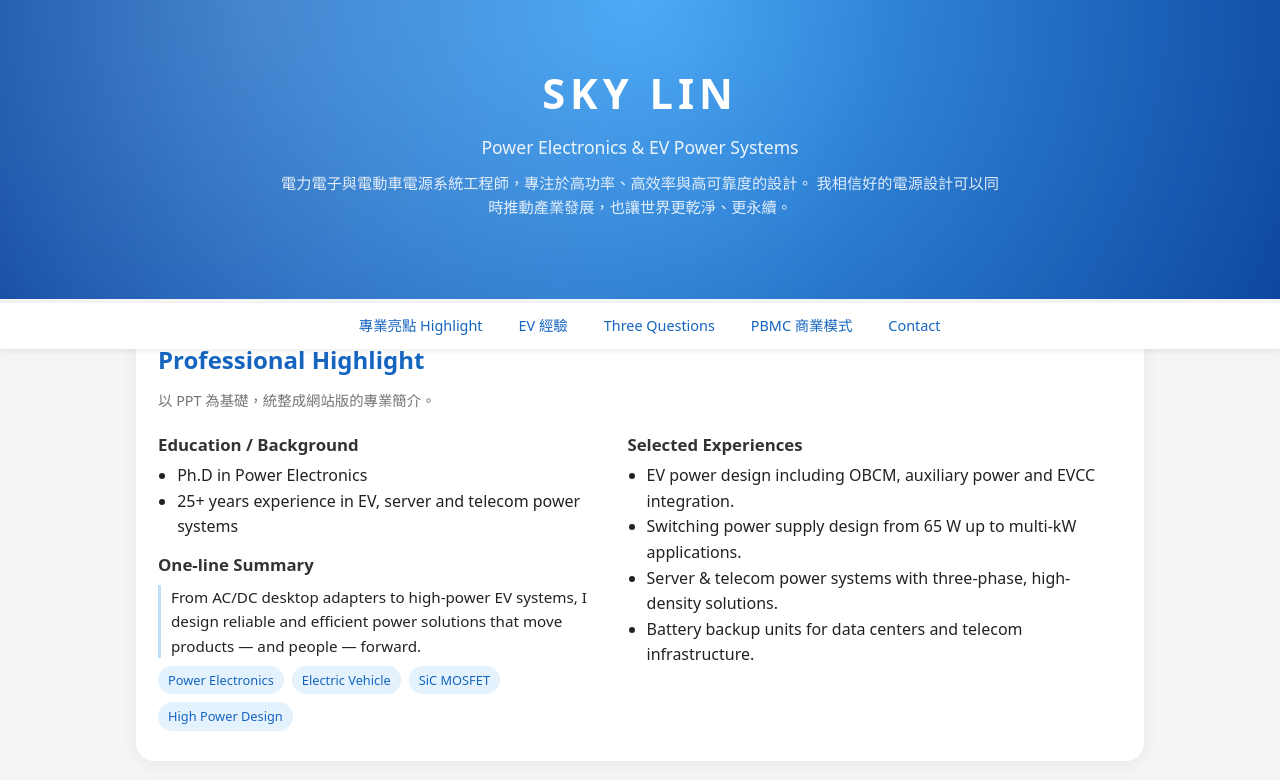
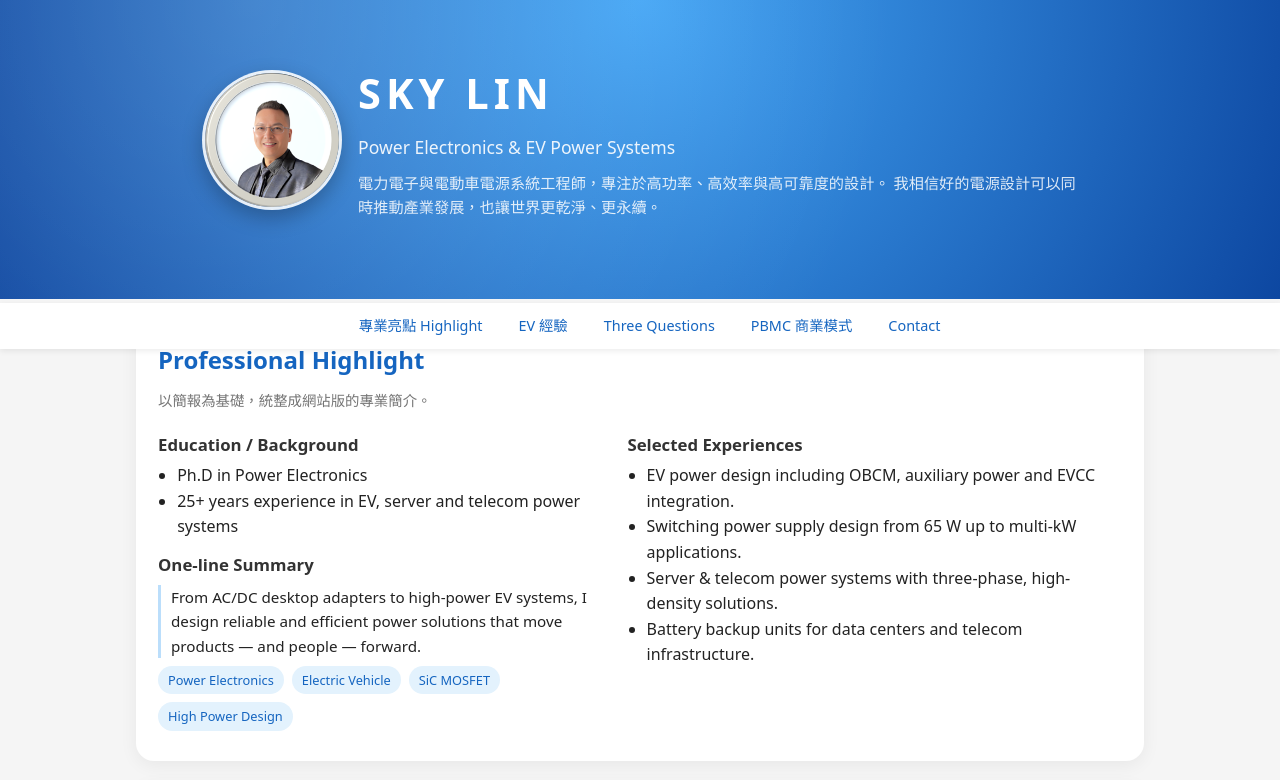
Before and after one commit to chi77770609/sky, a plain HTML site: page index.html in a window 1280 px wide. Shown: the top 780 px of the page. Drawn offline with Linux system fonts and the light colour scheme.

Commit message:
Revamp header with avatar and new layout styles
Refactor header section to include avatar and improve layout.

```diff
--- a/index.html
+++ b/index.html
@@ -19,7 +19,7 @@
       scroll-behavior: smooth;
     }
 
-    /* 頂部區域：名字＋一句話 */
+    /* 頂部區域：名字＋大頭照 */
     header {
       background: radial-gradient(circle at top, #42a5f5, #0d47a1);
       color: white;
@@ -37,25 +37,52 @@
       pointer-events: none;
     }
 
-    header h1 {
+    .hero-inner {
+      position: relative;
+      max-width: 900px;
+      margin: 0 auto;
+      display: flex;
+      flex-direction: column;
+      align-items: center;
+      gap: 16px;
+      z-index: 1;
+    }
+
+    .hero-avatar {
+      width: 140px;
+      height: 140px;
+      border-radius: 50%;
+      overflow: hidden;
+      border: 3px solid rgba(255,255,255,0.85);
+      box-shadow: 0 8px 20px rgba(0,0,0,0.25);
+      background-color: rgba(255,255,255,0.2);
+    }
+
+    .hero-avatar img {
+      width: 100%;
+      height: 100%;
+      object-fit: cover;
+      display: block;
+    }
+
+    .hero-text h1 {
       font-size: 2.6rem;
       margin-bottom: 6px;
       letter-spacing: 0.12em;
       text-transform: uppercase;
     }
 
-    header h2 {
+    .hero-text h2 {
       font-size: 1.1rem;
       font-weight: 400;
       opacity: 0.9;
       margin-bottom: 10px;
     }
 
-    header p {
+    .hero-text p {
       font-size: 0.95rem;
       opacity: 0.85;
       max-width: 720px;
-      margin: 0 auto;
     }
 
     /* 導覽列 */
@@ -170,7 +197,7 @@
       border: 1px solid #e3f2fd;
       padding: 12px 14px;
       background: #fafafa;
-      display: none; /* JS 會控制顯示哪一張 */
+      display: none; /* JS 控制顯示哪一張 */
     }
 
     .q-card-title {
@@ -300,10 +327,22 @@
       padding: 20px 10px 30px;
     }
 
+    @media (min-width: 768px) {
+      .hero-inner {
+        flex-direction: row;
+        text-align: left;
+        justify-content: center;
+        align-items: center;
+      }
+      .hero-text p {
+        margin: 0;
+      }
+    }
+
     @media (max-width: 720px) {
       header { padding: 40px 16px 60px; }
-      header h1 { font-size: 2.2rem; }
-      header h2 { font-size: 1rem; }
+      .hero-text h1 { font-size: 2.2rem; }
+      .hero-text h2 { font-size: 1rem; }
       .two-col { grid-template-columns: 1fr; }
       .pbmc-layout { grid-template-columns: 1fr; }
       main { margin-top: -20px; }
@@ -311,17 +350,23 @@
   </style>
 </head>
 <body>
-  <!-- HERO：以 PPT 為主題，但文案可以稍微不一樣 -->
+  <!-- HERO：大頭照 + 介紹 -->
   <header id="top">
-    <!-- ★ 把這裡改成你的名字（現在先寫 Sky Lin） -->
+    <div class="hero-inner">
+      <!-- 你的大頭照：檔名 sky.png 要放在同一個 repo 根目錄 -->
+      <div class="hero-avatar">
+        <img src="sky.png" alt="Sky Lin Portrait" />
+      </div>
+
+      <div class="hero-text">
         <h1>SKY LIN</h1>
-    <!-- ★ 一句你的定位，可改成你自己的 -->
         <h2>Power Electronics & EV Power Systems</h2>
-    <!-- ★ 簡短 summary，可以參考 PPT 但寫得更像網站介紹 -->
         <p>
           電力電子與電動車電源系統工程師，專注於高功率、高效率與高可靠度的設計。
           我相信好的電源設計可以同時推動產業發展，也讓世界更乾淨、更永續。
         </p>
+      </div>
+    </div>
   </header>
 
   <!-- 導覽列 -->
@@ -336,23 +381,21 @@
   </nav>
 
   <main>
-    <!-- 專業亮點：參考 PPT，但做成兩欄排版 -->
+    <!-- 專業亮點 -->
     <section id="highlight" class="card">
       <h2>Professional Highlight</h2>
-      <p class="section-subtitle">以 PPT 為基礎，統整成網站版的專業簡介。</p>
+      <p class="section-subtitle">以簡報為基礎，統整成網站版的專業簡介。</p>
 
       <div class="two-col">
         <div>
           <h3>Education / Background</h3>
           <ul>
-            <!-- ★ 這裡依照你 PPT 的學歷改寫 -->
             <li>Ph.D in Power Electronics</li>
             <li>25+ years experience in EV, server and telecom power systems</li>
           </ul>
 
           <h3>One-line Summary</h3>
           <div class="quote">
-            <!-- ★ 這句用自己的話寫，不要跟 PPT 完全一樣 -->
             From AC/DC desktop adapters to high-power EV systems, I design
             reliable and efficient power solutions that move products — and
             people — forward.
@@ -369,7 +412,6 @@
         <div>
           <h3>Selected Experiences</h3>
           <ul>
-            <!-- ★ 下面每一條可以從 PPT Slide 2 拿重點，稍微重寫 -->
             <li>EV power design including OBCM, auxiliary power and EVCC integration.</li>
             <li>Switching power supply design from 65 W up to multi-kW applications.</li>
             <li>Server & telecom power systems with three-phase, high-density solutions.</li>
@@ -379,7 +421,7 @@
       </div>
     </section>
 
-    <!-- EV 經驗：把 PPT 那張變成網站解說 -->
+    <!-- EV 經驗 -->
     <section id="ev" class="card">
       <h2>EV Power System Experience</h2>
       <p class="section-subtitle">從電池、充電器到 traction inverter 的完整系統視角。</p>
@@ -388,7 +430,6 @@
         <div>
           <h3>Why EV Matters</h3>
           <ul>
-            <!-- ★ 可以參考 PPT 的「Benefits of EV」重寫 -->
             <li>Higher energy efficiency compared to traditional ICE vehicles.</li>
             <li>Lower local emissions and quieter, smoother driving.</li>
             <li>Better integration with renewable energy and smart grid.</li>
@@ -405,7 +446,6 @@
         <div>
           <h3>Key Components I Work With</h3>
           <ul>
-            <!-- ★ 這四個就是你 PPT 上那幾個 block，文字可以改寫 -->
             <li><strong>HVDC Battery</strong> – energy source for traction and auxiliary loads.</li>
             <li><strong>On-Board Charger (OBCM)</strong> – AC to DC conversion and battery charging control.</li>
             <li><strong>Traction Inverter</strong> – DC to AC conversion for the motor, including regenerative braking.</li>
@@ -415,20 +455,19 @@
       </div>
     </section>
 
-    <!-- Three Questions：做成可以切換的卡片，增加互動感 -->
+    <!-- Three Questions -->
     <section id="q" class="card">
       <h2>The Three Questions</h2>
       <p class="section-subtitle">用三個問題，整理我在工作與人生中的核心動力。</p>
 
       <div class="q-wrapper">
-        <!-- Q1 卡片 -->
+        <!-- Q1 -->
         <div class="q-card" data-index="0">
           <div class="q-card-title">
             1. 什麼時候你感到最有成就感？<br />
             <span style="font-size:0.8rem;color:#777;">When do you feel most energized and fulfilled?</span>
           </div>
           <div class="q-card-body">
-            <!-- ★ 這裡把 PPT 裡的 Q1 Answer 改寫放進來 -->
             When I work with my team to solve a tough power design problem and
             finally see the hardware pass every test, I feel truly fulfilled.
             Long nights in the lab, endless debugging, and then that moment
@@ -436,14 +475,13 @@
           </div>
         </div>
 
-        <!-- Q2 卡片 -->
+        <!-- Q2 -->
         <div class="q-card" data-index="1">
           <div class="q-card-title">
             2. 你最欣賞的榜樣是誰？為什麼？<br />
             <span style="font-size:0.8rem;color:#777;">Who is your role model and why?</span>
           </div>
           <div class="q-card-body">
-            <!-- ★ 這裡放 PPT Q2 的角色（例如 T.C. Cheng），但文字可以換句話說 -->
             I look up to T. C. Cheng from Delta Electronics. He shows how deep
             technical expertise and a long-term vision for sustainability can
             coexist. His leadership proves that power electronics can drive
@@ -451,14 +489,13 @@
           </div>
         </div>
 
-        <!-- Q3 卡片 -->
+        <!-- Q3 -->
         <div class="q-card" data-index="2">
           <div class="q-card-title">
             3. 你希望別人怎麼記得你？<br />
             <span style="font-size:0.8rem;color:#777;">How would you like to be remembered?</span>
           </div>
           <div class="q-card-body">
-            <!-- ★ 這裡放 PPT Q3 Answer 的精神，改寫成網站版 -->
             I hope people remember me as someone who is reliable, curious and
             kind — an engineer who cares not only about numbers, but also about
             people and the planet. Someone who quietly pushes projects forward
@@ -477,7 +514,7 @@
       </div>
     </section>
 
-    <!-- PBMC：用點選格子 → 右邊顯示說明，增加互動 -->
+    <!-- PBMC -->
     <section id="pbmc" class="card">
       <h2>Personal Business Model Canvas (PBMC)</h2>
       <p class="section-subtitle">
@@ -486,7 +523,6 @@
 
       <div class="pbmc-layout">
         <div class="pbmc-grid">
-          <!-- ★ 每個格子請依照你 PPT PBMC 的內容改寫 data-detail -->
           <div
             class="pbmc-item active"
             data-title="Key Partners｜關鍵夥伴"
@@ -579,14 +615,11 @@
       </div>
     </section>
 
-    <!-- Contact：作業需要的話可以放 Email 等 -->
+    <!-- Contact：只留 Email -->
     <section id="contact" class="card">
       <h2>Contact</h2>
       <ul class="contact-list">
-        <!-- ★ 把下面改成你自己的聯絡方式或只留 Email -->
-        <li>📧 Email：your_email@example.com</li>
-        <li>🔗 LinkedIn：link-to-your-linkedin</li>
-        <li>💻 GitHub：https://github.com/your-github</li>
+        <li>📧 Email：<a href="mailto:sky880025@gmail.com">sky880025@gmail.com</a></li>
       </ul>
     </section>
   </main>
@@ -599,7 +632,7 @@
     // 年份顯示
     document.getElementById("year").textContent = new Date().getFullYear();
 
-    // 三個問題：簡單的卡片切換
+    // 三個問題：卡片切換
     const qCards = document.querySelectorAll(".q-card");
     const qIndexText = document.getElementById("q-index-text");
     let currentQ = 0;
```
Lines whose indentation alone changed are shown as unchanged.
